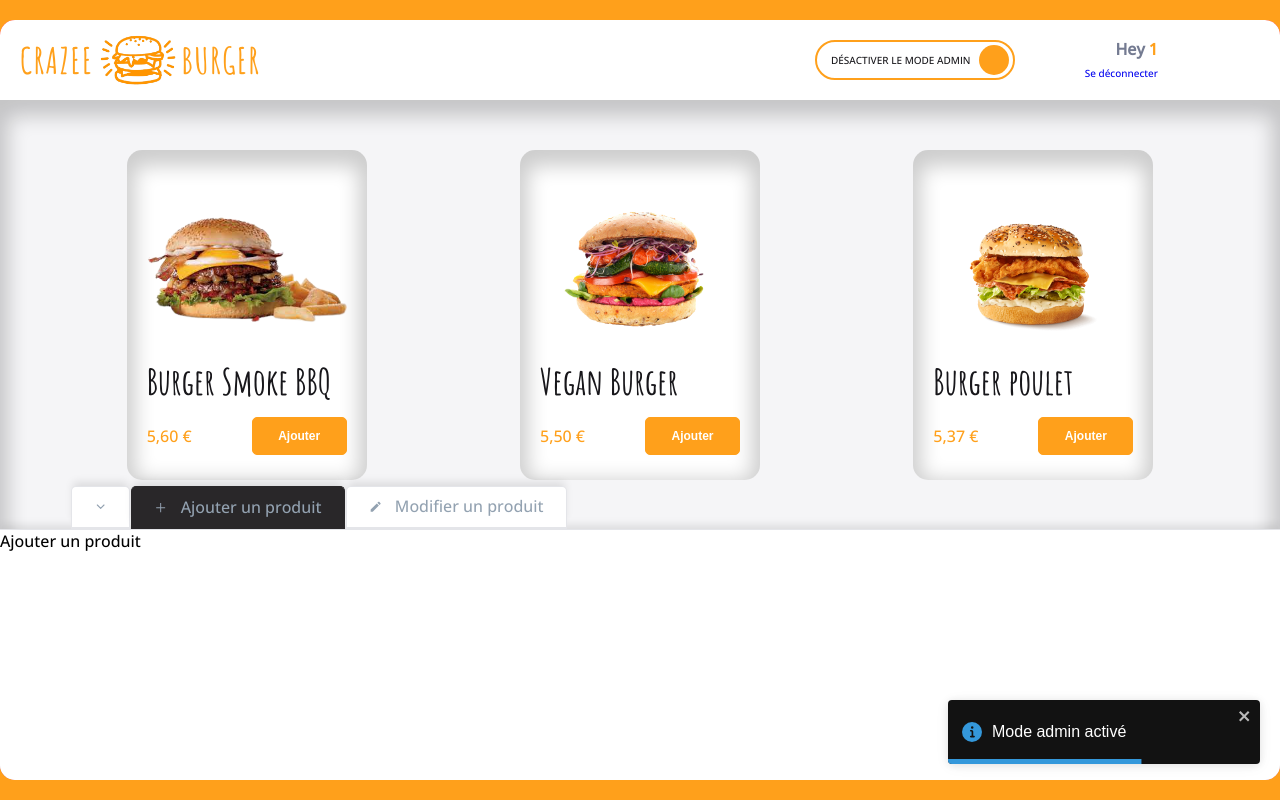
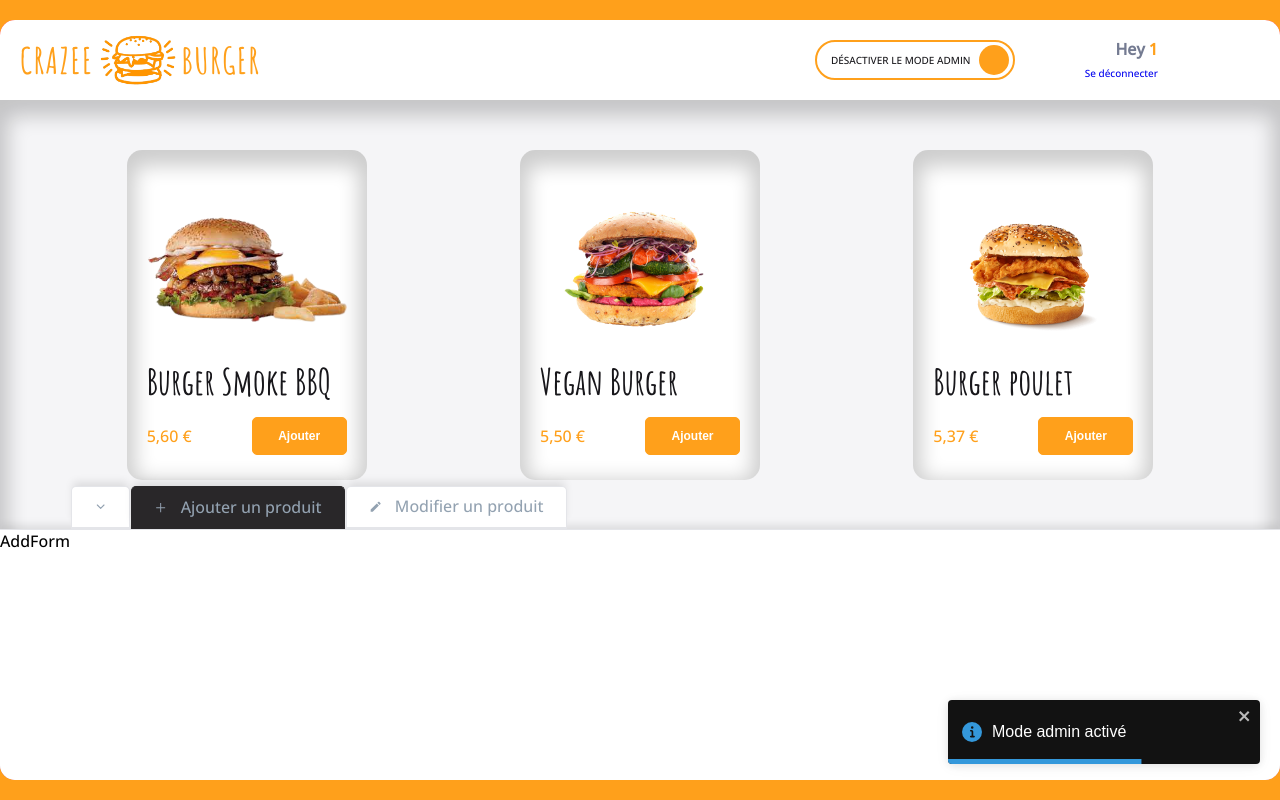
Before and after one commit to Moustito/crazee-burger, a React (Vite) app: page /order/1 in a window 1280 px wide. Both pictures are taken after a click on the label 914 px from the left and 60 px from the top of the page. Built offline with nearby package versions, Linux system fonts and the light colour scheme; grey boxes are pictures that could not be loaded; some icons are missing.

Commit message:
✨ F08: ADMIN > PANEL > Create add and edit form componants

```diff
--- a/src/Components/pages/order/admin/AdminPanel.jsx
+++ b/src/Components/pages/order/admin/AdminPanel.jsx
@@ -11,7 +11,7 @@ export default function AdminPanel() {
   const tabSelected = getTabSelected(tabs, currentTabSelected);
 
   return (
-    <AdminPanelStyled>{tabSelected && tabSelected.label}</AdminPanelStyled>
+    <AdminPanelStyled>{tabSelected && tabSelected.Content}</AdminPanelStyled>
   );
 }
 
--- /dev/null
+++ b/src/Components/pages/order/admin/panels/AddForm.jsx
@@ -0,0 +1,3 @@
+export default function AddForm() {
+  return <div>AddForm</div>;
+}
--- /dev/null
+++ b/src/Components/pages/order/admin/panels/EditForm.jsx
@@ -0,0 +1,3 @@
+export default function EditForm() {
+  return <div>EditForm</div>;
+}
--- a/src/Components/pages/order/admin/tabsConfig.jsx
+++ b/src/Components/pages/order/admin/tabsConfig.jsx
@@ -1,16 +1,20 @@
 import { AiOutlinePlus } from "react-icons/ai";
 import { MdModeEditOutline } from "react-icons/md";
+import AddForm from "./panels/AddForm";
+import EditForm from "./panels/EditForm";
 
 export const tabsConfig = [
   {
     index: "add",
     label: "Ajouter un produit",
     Icon: <AiOutlinePlus />,
+    Content: <AddForm />,
   },
   {
     index: "edit",
     label: "Modifier un produit",
     Icon: <MdModeEditOutline />,
+    Content: <EditForm />,
   },
 ];
 
```
